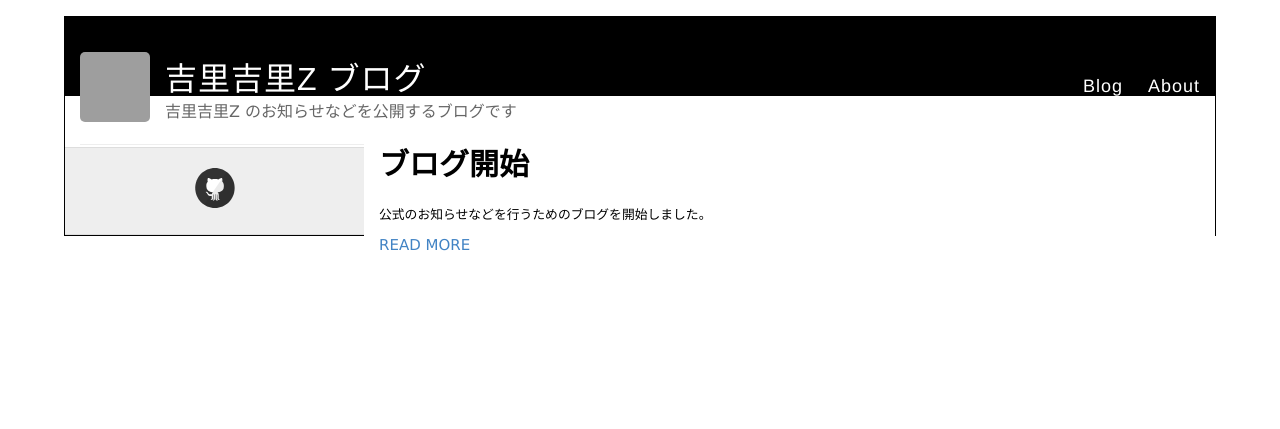
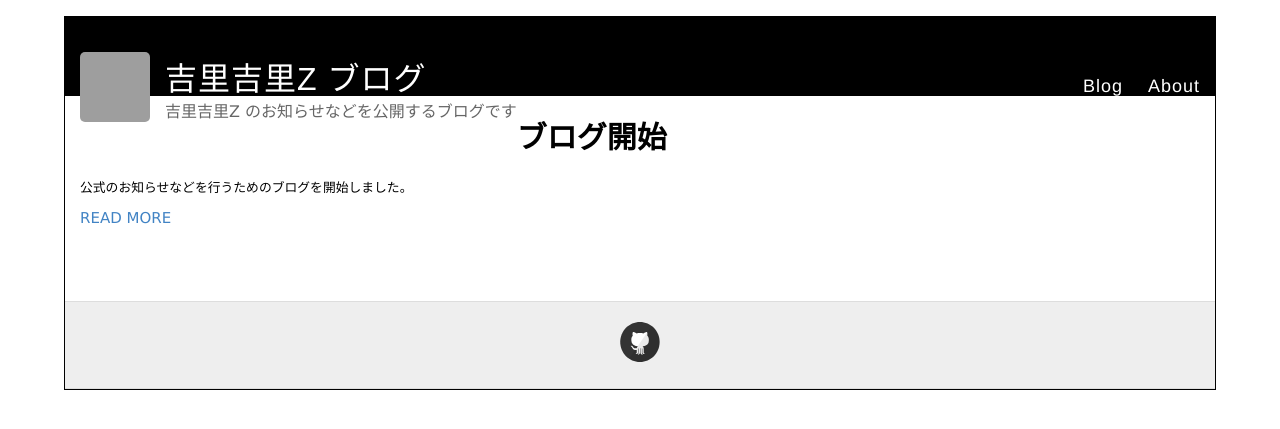
Before and after one commit to krkrz/blog, a Jekyll site: the page built from docs/index.html, in a window 1280 px wide. Shown: the top 429 px of the page. Built offline with Jekyll 4.4.1, drawn with Linux system fonts in a browser that asks for light colours; grey boxes are pictures that could not be loaded.

Commit message:
レイアウト修正

```diff
--- a/docs/_layouts/default.html
+++ b/docs/_layouts/default.html
@@ -32,11 +32,10 @@
         </header>
       </div>
 
-    <div id="center">
-      <div class="content">
-        {{ content }}
-      </div>
+    <div class="content">
+      {{ content }}
     </div>
+
 
     <div class="wrapper-footer">
         <footer class="footer">
```
